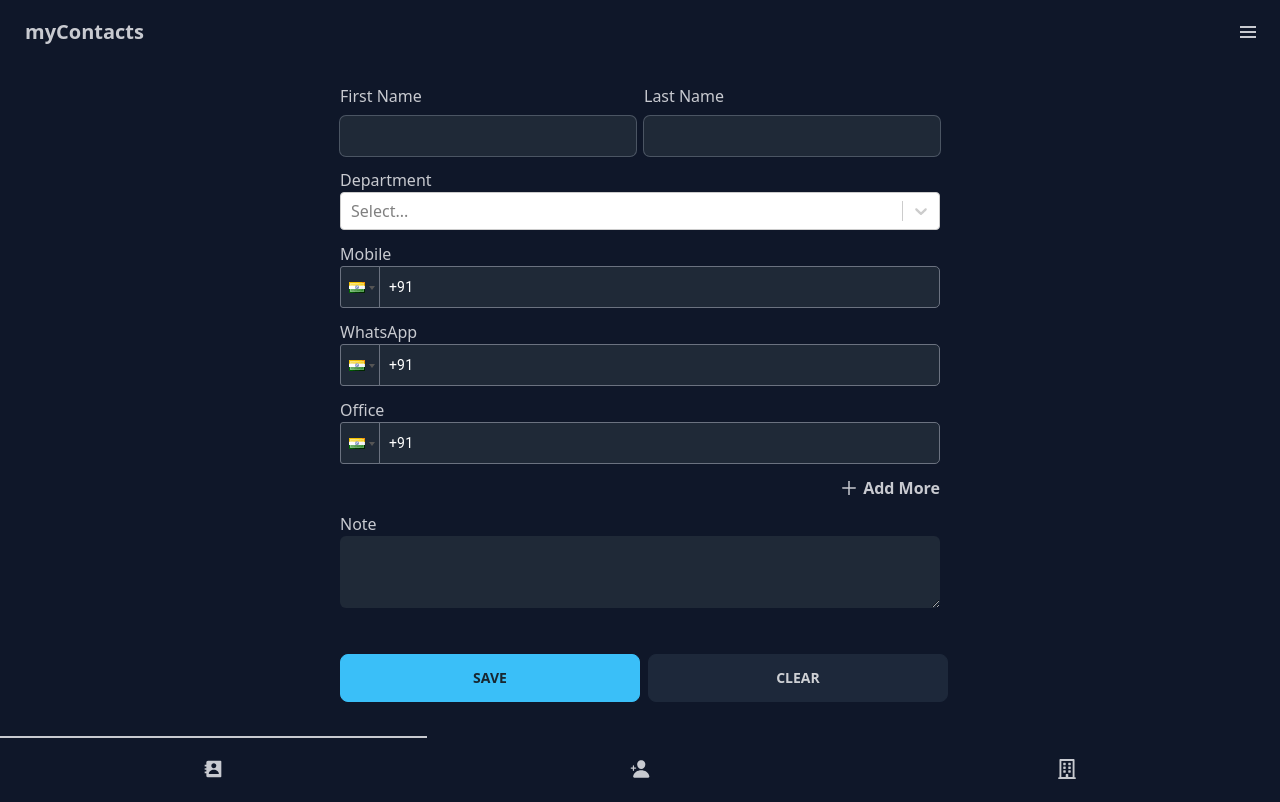
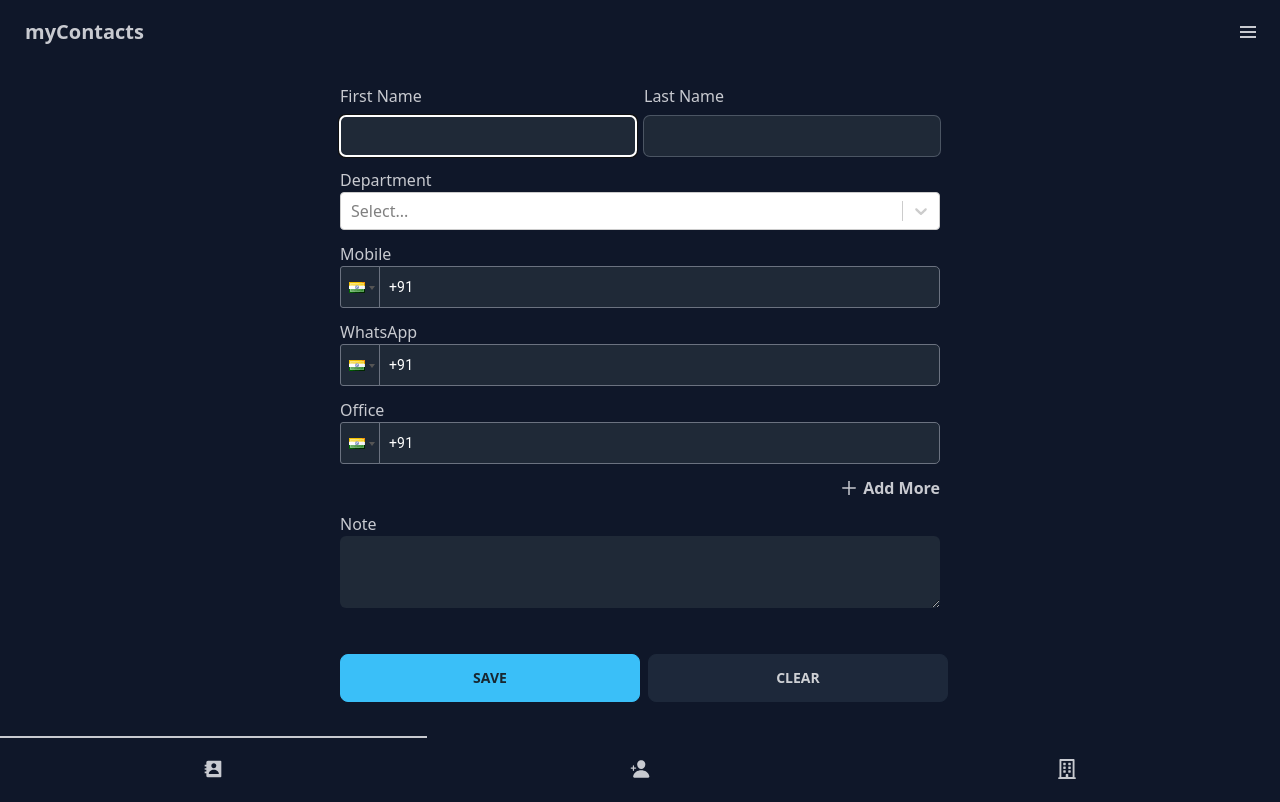
Before and after one commit to thafsi-pv/myContacts, a React (Vite) app in the folder client/: page /addNew in a window 1280 px wide. Built offline with nearby package versions, Linux system fonts and the light colour scheme; no server answers.

Commit message:
first name focus

```diff
--- a/client/src/components/Input.jsx
+++ b/client/src/components/Input.jsx
@@ -1,10 +1,11 @@
 import React from "react";
 
-function Input({ id, name, type, autoComplete, handleChange }) {
+function Input({ id, name, type, autoComplete, handleChange, refer }) {
   return (
     <div className="mt-2">
       <input
         id={id}
+        ref={refer}
         name={name}
         type={type}
         onChange={(e) => handleChange(e)}
--- a/client/src/pages/AddContact.jsx
+++ b/client/src/pages/AddContact.jsx
@@ -1,4 +1,4 @@
-import React, { useEffect, useState } from "react";
+import React, { useEffect, useRef, useState } from "react";
 import PhoneInput from "react-phone-input-2";
 import "react-phone-input-2/lib/style.css";
 import Input from "../components/Input";
@@ -16,7 +16,8 @@ const keyChanges = {
   name: "label",
 };
 function AddContact() {
-  const navigate=useNavigate()
+  const navigate = useNavigate();
+  const firsNameRef = useRef(null);
   const [newContact, setNewContact] = useState();
   const [contactNos, setContactNos] = useState();
   const [phoneInput, setPhoneInput] = useState([
@@ -28,6 +29,7 @@ function AddContact() {
 
   useEffect(() => {
     getDepartments();
+    firsNameRef.current.focus();
   }, []);
 
   const getDepartments = async () => {
@@ -76,12 +78,13 @@ function AddContact() {
         <div className="w-1/2">
           <label htmlFor="name">First Name</label>
           <Input
+            refer={firsNameRef}
             id="firstName"
             name="firstName"
             handleChange={(e) => handleInputChange(e)}
           />
         </div>
-        <div  className="w-1/2">
+        <div className="w-1/2">
           <label htmlFor="name">Last Name</label>
           <Input
             id="lastName"
```
